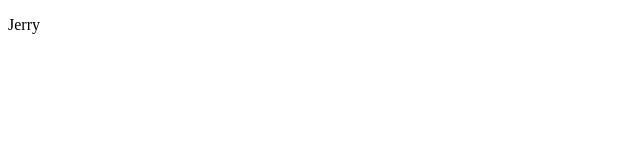
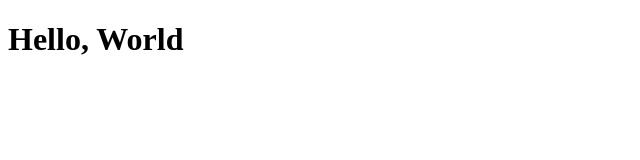
Before and after one commit to Muthomi254/phase0, a plain HTML site: page index.html in a window 1280 px wide. Shown: the whole page, without its empty margins (0-640 px from the left). Drawn offline with Linux system fonts and the light colour scheme.

Commit message:
completed assignment

```diff
--- a/index.html
+++ b/index.html
@@ -1,4 +1,5 @@
 <!DOCTYPE html>
 <html lang="en"></html>
 <title>Cat Perry's Favorite cats</title>
-<p>Jerry</p>
+
+<h1>Hello, World</h1>
```
